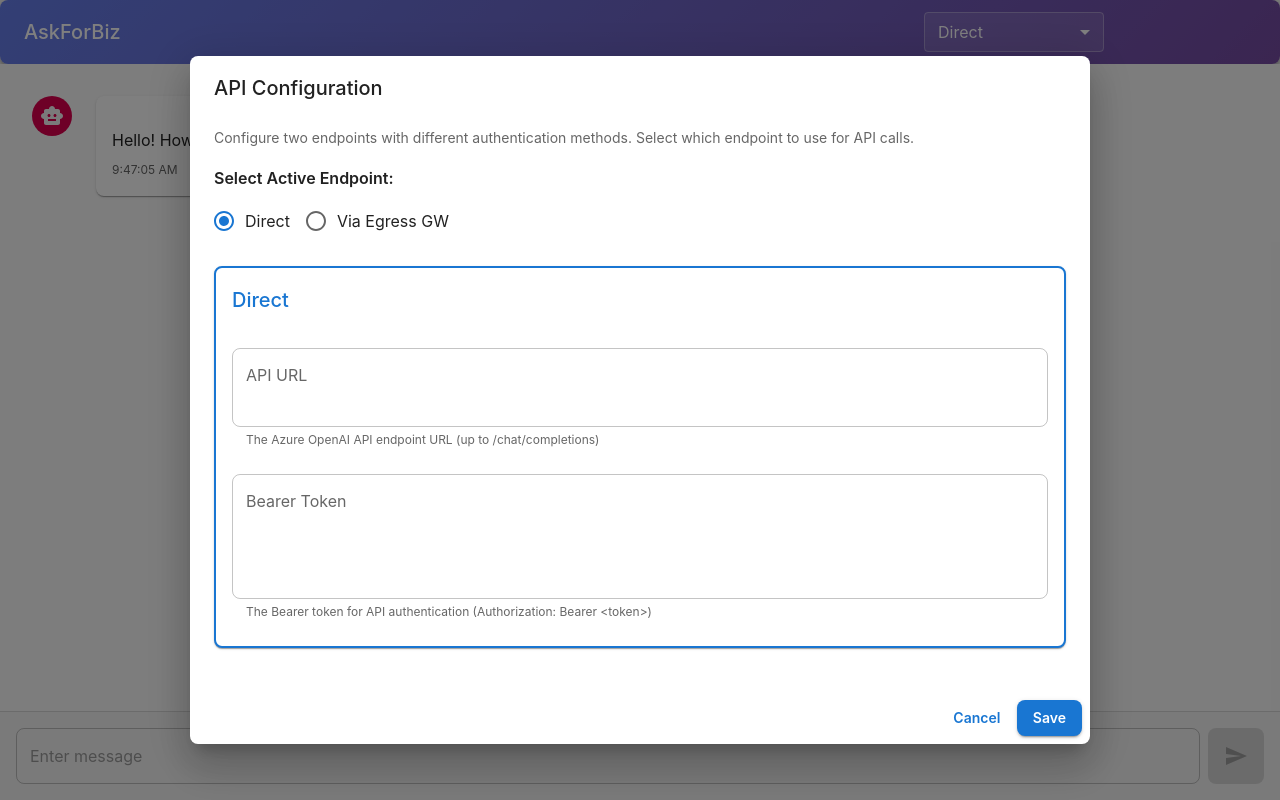
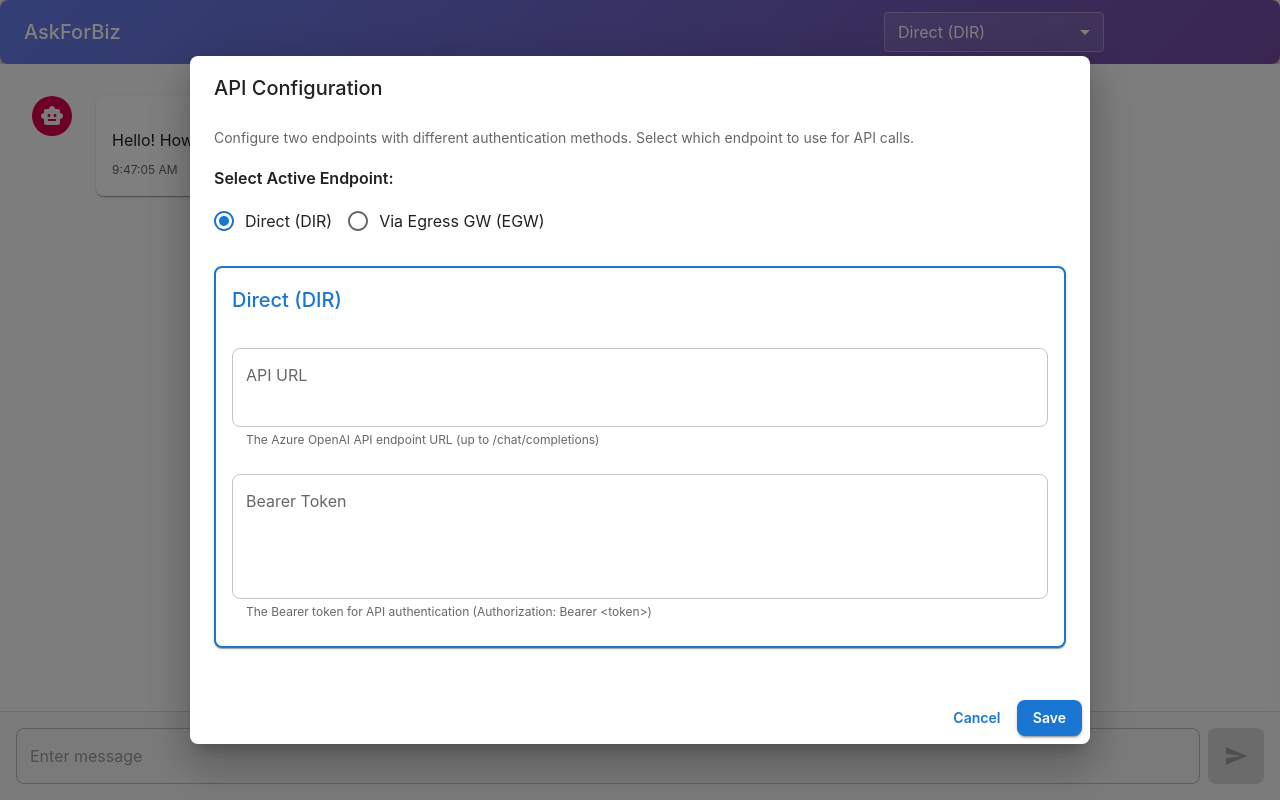
Before and after one commit to malinthaprasan/chat-app, a React (Create React App) app: page / in a window 1280 px wide. Both pictures are taken after a click on the button 1236 px from the left and 32 px from the top of the page. Built offline with nearby package versions, Linux system fonts and the light colour scheme; some icons are missing.

Commit message:
add egw/dir chips

```diff
--- a/src/App.js
+++ b/src/App.js
@@ -183,6 +183,7 @@ function App() {
             method: 'POST',
             url: fullUrl,
             resourcePath: getResourcePath(fullUrl),
+            endpointType: apiConfig.selectedEndpoint === 'endpoint1' ? 'DIR' : 'EGW',
             responseTime: responseTime,
             statusCode: response.status,
             statusText: response.statusText,
@@ -225,6 +226,7 @@ function App() {
             method: 'POST',
             url: fullUrl,
             resourcePath: getResourcePath(fullUrl),
+            endpointType: apiConfig.selectedEndpoint === 'endpoint1' ? 'DIR' : 'EGW',
             responseTime: responseTime,
             statusCode: response.status,
             statusText: response.statusText,
@@ -267,6 +269,7 @@ function App() {
             method: 'POST',
             url: fullUrl,
             resourcePath: getResourcePath(fullUrl),
+            endpointType: apiConfig.selectedEndpoint === 'endpoint1' ? 'DIR' : 'EGW',
             responseTime: responseTime,
             statusCode: response.status,
             statusText: response.statusText,
@@ -362,6 +365,7 @@ function App() {
             method: 'POST',
             url: fullUrl,
             resourcePath: getResourcePath(fullUrl),
+            endpointType: apiConfig.selectedEndpoint === 'endpoint1' ? 'DIR' : 'EGW',
             responseTime: 0, // No response time for errors
             statusCode: 500,
             statusText: 'Internal Error',
@@ -598,6 +602,7 @@ ${selectedConfig.authType === 'bearer' ? `Authorization: Bearer ${selectedConfig
             method: 'POST',
             url: fullUrl,
             resourcePath: getResourcePath(fullUrl),
+            endpointType: apiConfig.selectedEndpoint === 'endpoint1' ? 'DIR' : 'EGW',
             responseTime: responseTime,
             statusCode: response.status,
             statusText: response.statusText,
@@ -639,6 +644,7 @@ ${selectedConfig.authType === 'bearer' ? `Authorization: Bearer ${selectedConfig
             method: 'POST',
             url: fullUrl,
             resourcePath: getResourcePath(fullUrl),
+            endpointType: apiConfig.selectedEndpoint === 'endpoint1' ? 'DIR' : 'EGW',
             responseTime: responseTime,
             statusCode: response.status,
             statusText: response.statusText,
@@ -680,6 +686,7 @@ ${selectedConfig.authType === 'bearer' ? `Authorization: Bearer ${selectedConfig
             method: 'POST',
             url: fullUrl,
             resourcePath: getResourcePath(fullUrl),
+            endpointType: apiConfig.selectedEndpoint === 'endpoint1' ? 'DIR' : 'EGW',
             responseTime: responseTime,
             statusCode: response.status,
             statusText: response.statusText,
@@ -721,6 +728,7 @@ ${selectedConfig.authType === 'bearer' ? `Authorization: Bearer ${selectedConfig
           method: 'POST',
           url: fullUrl,
           resourcePath: getResourcePath(fullUrl),
+          endpointType: apiConfig.selectedEndpoint === 'endpoint1' ? 'DIR' : 'EGW',
           responseTime: responseTime,
           statusCode: response.status,
           statusText: response.statusText,
@@ -774,6 +782,7 @@ ${selectedConfig.authType === 'bearer' ? `Authorization: Bearer ${selectedConfig
             method: 'POST',
             url: fullUrl,
             resourcePath: getResourcePath(fullUrl),
+            endpointType: apiConfig.selectedEndpoint === 'endpoint1' ? 'DIR' : 'EGW',
             responseTime: 0, // No response time for errors
             statusCode: 500,
             statusText: 'Internal Error',
@@ -937,9 +946,23 @@ ${selectedConfig.authType === 'bearer' ? `Authorization: Bearer ${selectedConfig
                   size="small"
                   sx={{ fontWeight: 600 }}
                 />
-                <Typography variant="body2" sx={{ flex: 1, fontFamily: 'monospace' }}>
-                  {log.resourcePath || log.url}
-                </Typography>
+                                  <Box sx={{ flex: 1, display: 'flex', alignItems: 'center', gap: 1 }}>
+                    <Chip
+                      label={`[${log.endpointType || 'DIR'}]`}
+                      size="small"
+                      sx={{
+                        backgroundColor: (log.endpointType || 'DIR') === 'DIR' ? '#e3f2fd' : '#f3e5f5',
+                        color: (log.endpointType || 'DIR') === 'DIR' ? '#1976d2' : '#7b1fa2',
+                        fontFamily: 'monospace',
+                        fontWeight: 600,
+                        fontSize: '0.7rem',
+                        height: 20
+                      }}
+                    />
+                    <Typography variant="body2" sx={{ fontFamily: 'monospace' }}>
+                      /chat/completions
+                    </Typography>
+                  </Box>
                               <Typography
                 variant="caption"
                 sx={{
@@ -1046,7 +1069,7 @@ ${selectedConfig.authType === 'bearer' ? `Authorization: Bearer ${selectedConfig
           <Typography variant="h6" component="div" sx={{ flexGrow: 1 }}>
             AskForBiz
           </Typography>
-          <FormControl size="small" sx={{ width: 180, mr: 2, display: { xs: 'none', md: 'block' } }}>
+          <FormControl size="small" sx={{ width: 220, mr: 2, display: { xs: 'none', md: 'block' } }}>
             <Select
               value={apiConfig.selectedEndpoint}
               onChange={(e) => setApiConfig(prev => ({ ...prev, selectedEndpoint: e.target.value }))}
@@ -1066,8 +1089,8 @@ ${selectedConfig.authType === 'bearer' ? `Authorization: Bearer ${selectedConfig
                 }
               }}
             >
-              <MenuItem value="endpoint1">Direct</MenuItem>
-              <MenuItem value="endpoint2">Via Egress GW</MenuItem>
+              <MenuItem value="endpoint1">Direct (DIR)</MenuItem>
+              <MenuItem value="endpoint2">Via Egress GW (EGW)</MenuItem>
             </Select>
           </FormControl>
           <Box sx={{ display: 'flex', alignItems: 'center', gap: 1 }}>
@@ -1459,12 +1482,12 @@ ${selectedConfig.authType === 'bearer' ? `Authorization: Bearer ${selectedConfig
                 <FormControlLabel
                   value="endpoint1"
                   control={<Radio />}
-                  label="Direct"
+                  label="Direct (DIR)"
                 />
                 <FormControlLabel
                   value="endpoint2"
                   control={<Radio />}
-                  label="Via Egress GW"
+                  label="Via Egress GW (EGW)"
                 />
               </RadioGroup>
             </FormControl>
@@ -1473,7 +1496,7 @@ ${selectedConfig.authType === 'bearer' ? `Authorization: Bearer ${selectedConfig
             {apiConfig.selectedEndpoint === 'endpoint1' && (
               <Paper sx={{ p: 2, mb: 3, border: 2, borderColor: 'primary.main' }}>
                 <Typography variant="h6" sx={{ mb: 2, color: 'primary.main' }}>
-                  Direct
+                  Direct (DIR)
                 </Typography>
                 <TextField
                   fullWidth
@@ -1508,7 +1531,7 @@ ${selectedConfig.authType === 'bearer' ? `Authorization: Bearer ${selectedConfig
             {apiConfig.selectedEndpoint === 'endpoint2' && (
               <Paper sx={{ p: 2, border: 2, borderColor: 'primary.main' }}>
                 <Typography variant="h6" sx={{ mb: 2, color: 'primary.main' }}>
-                  Via Egress GW
+                  Via Egress GW (EGW)
                 </Typography>
                 <TextField
                   fullWidth
```
